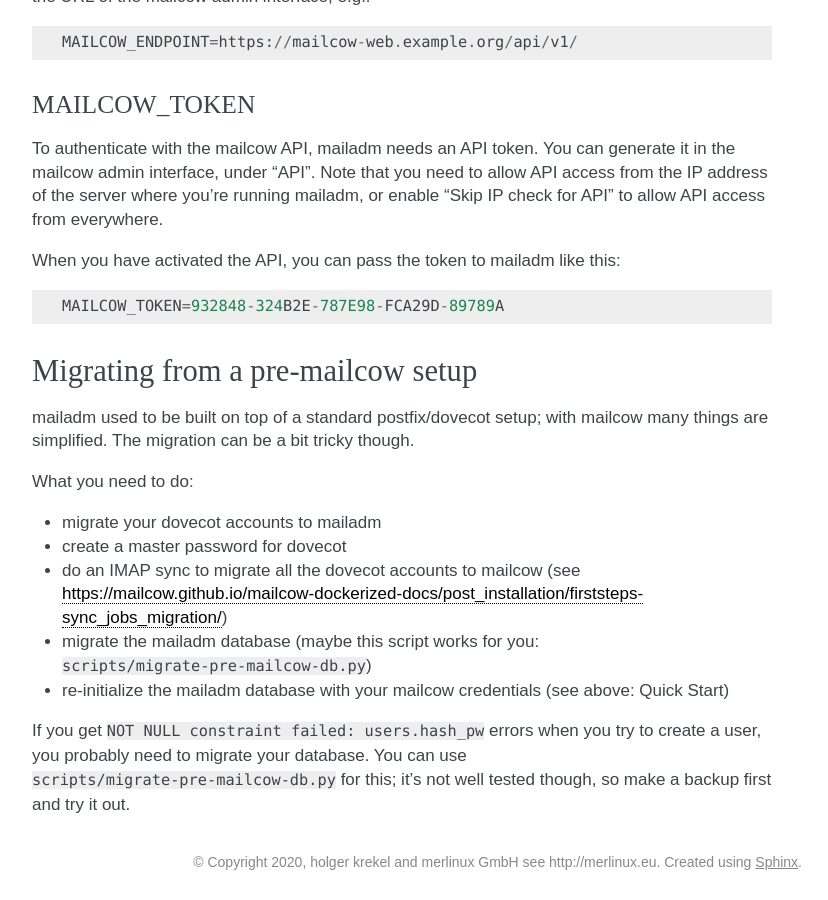
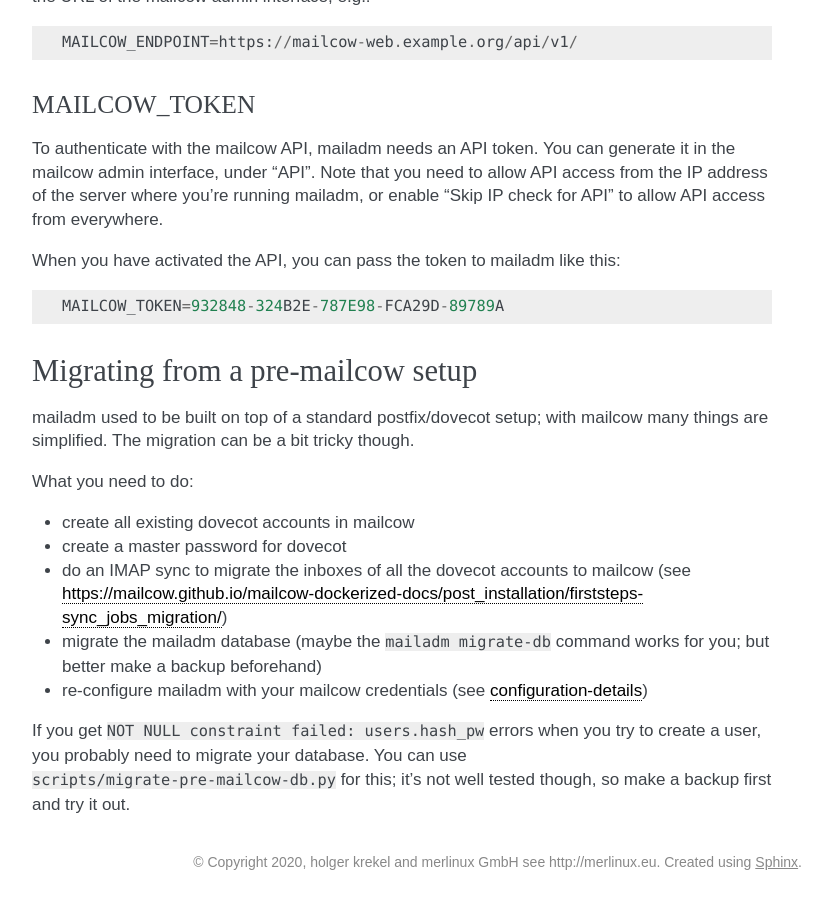
Before and after one commit to deltachat/mailadm, a Sphinx documentation site: the page built from doc/index.rst, in a window 1280 px wide and 900 px high, scrolled down 3804 px. Shown: the whole window, without its empty margins (348-1176 px from the left). Built offline with Sphinx 7.4.7, drawn with Linux system fonts in a browser that asks for light colours.

Commit message:
fixed the dovecot/postfix to mailcow migration instructions

```diff
--- a/doc/index.rst
+++ b/doc/index.rst
@@ -146,6 +146,8 @@
 You can print or hand out this QR code file and people can scan it with
 their Delta Chat to get a temporary account which is valid for one day.
 
+.. _configuration-details:
+
 Configuration Details
 ---------------------
 
@@ -208,14 +210,13 @@
 
 What you need to do:
 
-* migrate your dovecot accounts to mailadm
+* create all existing dovecot accounts in mailcow
 * create a master password for dovecot
-* do an IMAP sync to migrate all the dovecot accounts to mailcow (see
+* do an IMAP sync to migrate the inboxes of all the dovecot accounts to mailcow (see
   https://mailcow.github.io/mailcow-dockerized-docs/post_installation/firststeps-sync_jobs_migration/)
-* migrate the mailadm database (maybe this script works for you:
-  ``scripts/migrate-pre-mailcow-db.py``)
-* re-initialize the mailadm database with your mailcow credentials (see above:
-  Quick Start)
+* migrate the mailadm database (maybe the ``mailadm migrate-db`` command works
+  for you; but better make a backup beforehand)
+* re-configure mailadm with your mailcow credentials (see configuration-details_)
 
 If you get ``NOT NULL constraint failed: users.hash_pw`` errors when you try to
 create a user, you probably need to migrate your database. You can use
```
